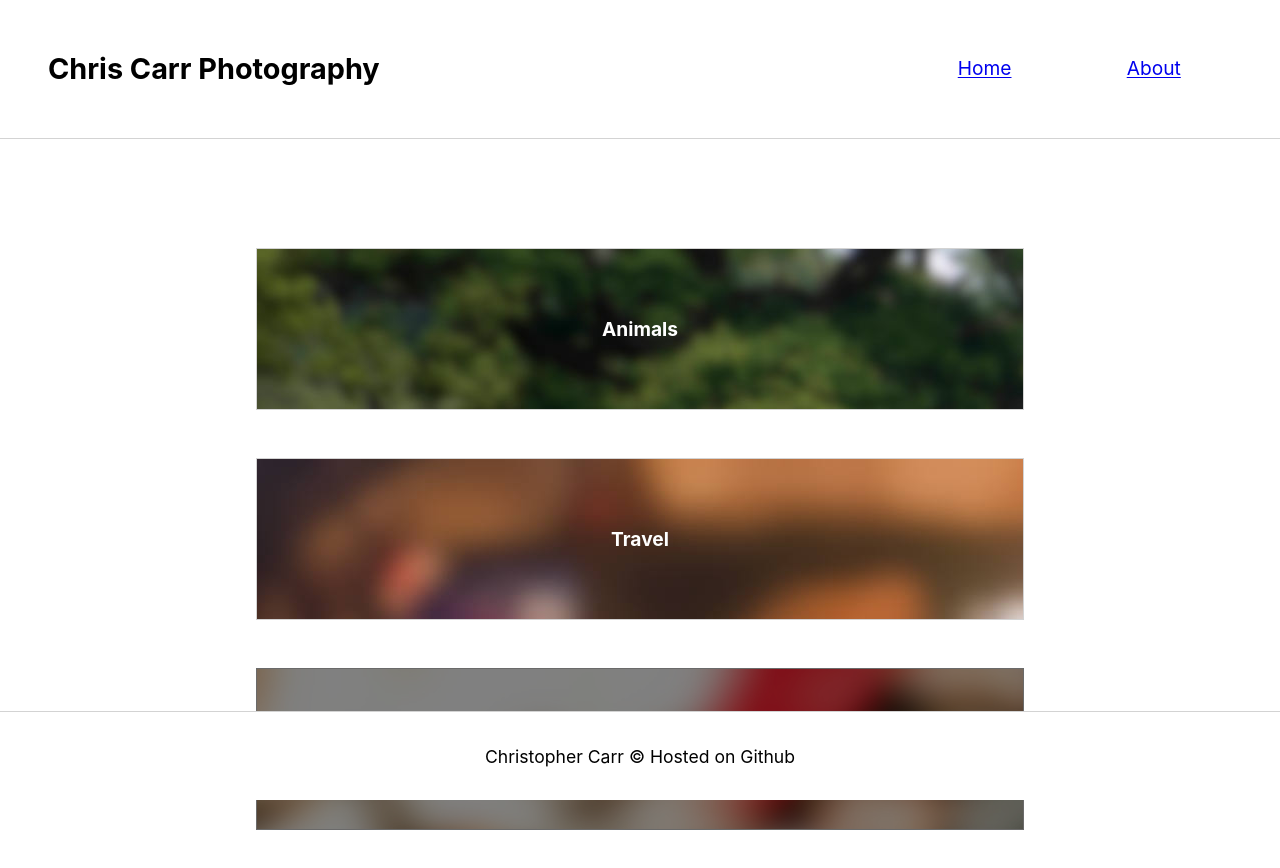
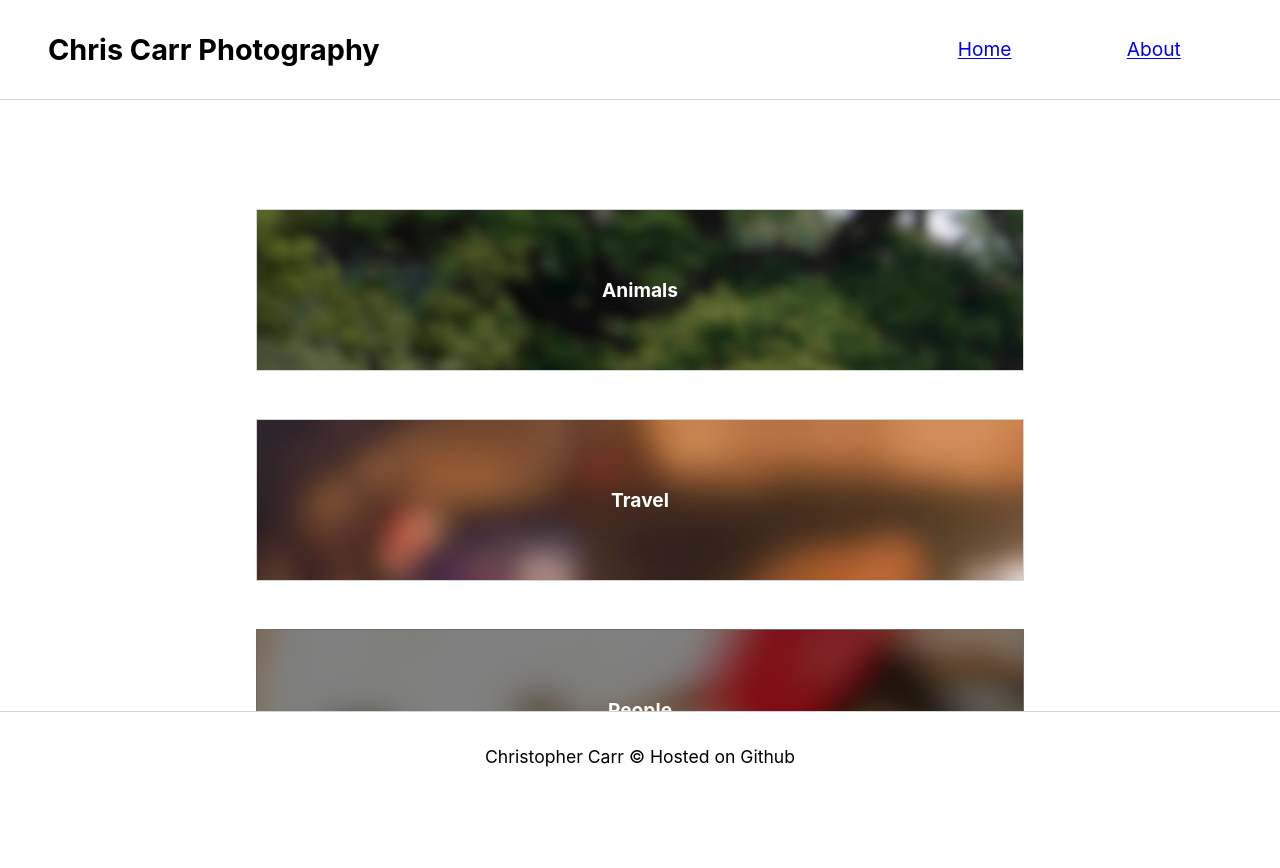
Before and after one commit to christocarr/photo-gallery, a React (Create React App) app: page / in a window 1280 px wide. Shown: the top 868 px of the page. Built offline with nearby package versions, Linux system fonts and the light colour scheme.

Commit message:
wip: fix layout and spacing

```diff
--- a/src/index.css
+++ b/src/index.css
@@ -1,3 +1,8 @@
+* {
+  padding: 0;
+  margin: 0;
+}
+
 html {
   box-sizing: border-box;
   height: 100%;
@@ -10,7 +15,3 @@ body {
   font-family: -apple-system, BlinkMacSystemFont, 'Segoe UI', Roboto, Oxygen,
     Ubuntu, Cantarell, 'Open Sans', 'Helvetica Neue', sans-serif;
 }
-
-/* .scroll {
-  overflow-y: hidden;
-} */
```
